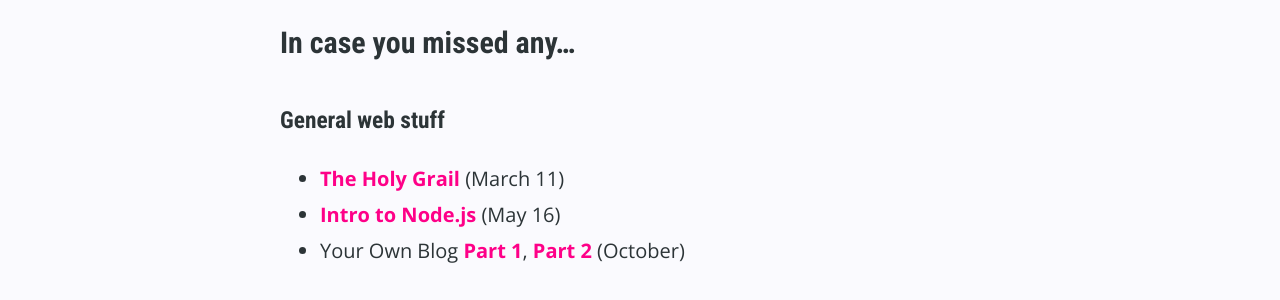
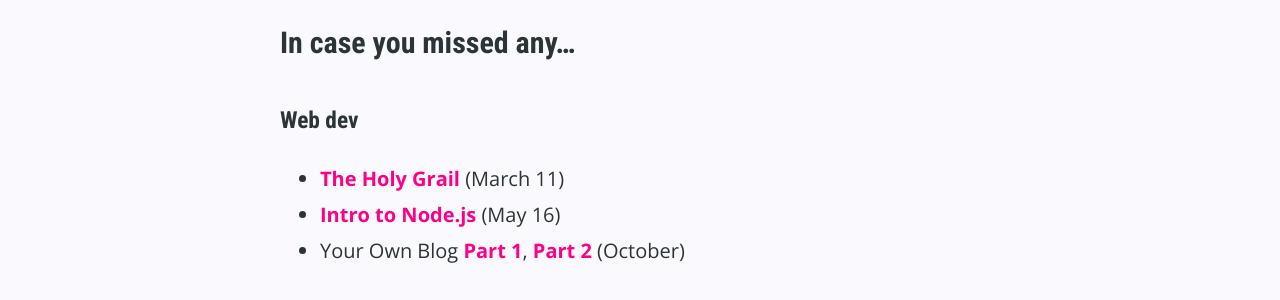
Before and after one commit to donovanh/donovanh.github.com, a Jekyll site: the page built from _posts/2013-12-31-2013.markdown, in a window 1280 px wide and 900 px high, scrolled down 2734 px. Shown: the part 154-454 px from the top of the window. Built offline with Jekyll 4.4.1, drawn with Linux system fonts in a browser that asks for light colours; nearby versions of some CDN libraries.

Commit message:
2013 wrap-up post

```diff
--- a/_posts/2013-12-31-2013.markdown
+++ b/_posts/2013-12-31-2013.markdown
@@ -50,7 +50,7 @@ To hear when new posts go live, [follow me on Twitter](http://twitter.com/donova
 
 ## In case you missed any...
 
-### General web stuff
+### Web dev
 
 - [The Holy Grail](/blog/holy-grail/) (March 11)
 - [Intro to Node.js](/blog/node-intro/) (May 16)
```
